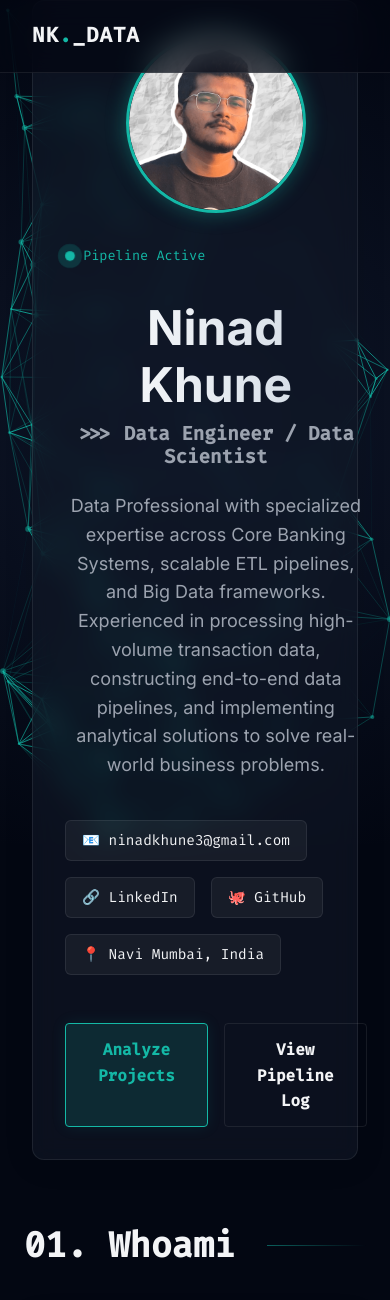
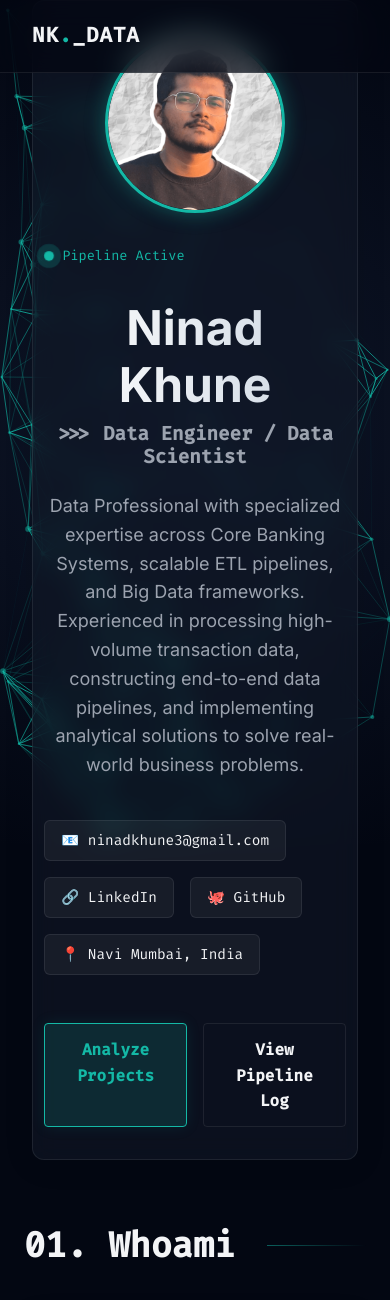
Before and after one commit to khuneninad/NinadKhunePortFolio, a Flask app: page / in a window 390 px wide. Shown: the top 1300 px of the page. Run offline with Flask 3, Linux system fonts and the light colour scheme.

Commit message:
feat: integrate Flask templating and implement new responsive hero layout

```diff
--- a/index.html
+++ b/index.html
@@ -6,7 +6,7 @@
     <title>Ninad Khune | Data Engineer & Data Scientist</title>
     <meta name="description" content="Portfolio of Ninad Khune, Data Engineer and Data Scientist specializing in Core Banking Systems, scalable ETL pipelines, and Big Data frameworks.">
     <link href="https://fonts.googleapis.com/css2?family=Inter:wght@300;400;600;700&family=Fira+Code:wght@400;500&display=swap" rel="stylesheet">
-    <link rel="stylesheet" href="style.css">
+    <link rel="stylesheet" href="style.css?v=2">
 </head>
 <body>
     <nav id="navbar">
--- a/static/style.css
+++ b/static/style.css
@@ -532,13 +532,10 @@
     }
 
     .hero-inner {
-        grid-template-columns: 1fr;
+        display: flex;
+        flex-direction: column-reverse;
         text-align: center;
         gap: 2rem;
-    }
-
-    .hero-image {
-        grid-row: 1;
     }
 
     .hero-actions {
--- a/templates/index.html
+++ b/templates/index.html
@@ -6,7 +6,7 @@
     <title>{{ data.profile.name }} | Data Engineer & Data Scientist</title>
     <meta name="description" content="Portfolio of {{ data.profile.name }}, {{ data.profile.title }}.">
     <link href="https://fonts.googleapis.com/css2?family=Inter:wght@300;400;600;700&family=Fira+Code:wght@400;500&display=swap" rel="stylesheet">
-    <link rel="stylesheet" href="{{ url_for('static', filename='style.css') }}">
+    <link rel="stylesheet" href="{{ url_for('static', filename='style.css') }}?v=2">
 </head>
 <body>
     <!-- Interactive Data Science Background -->
```
Also changed, not shown: style.css (+2 -5 lines).
